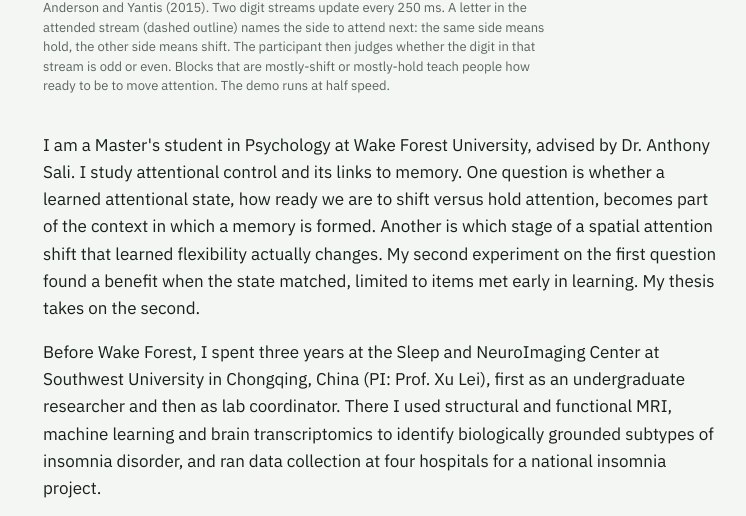
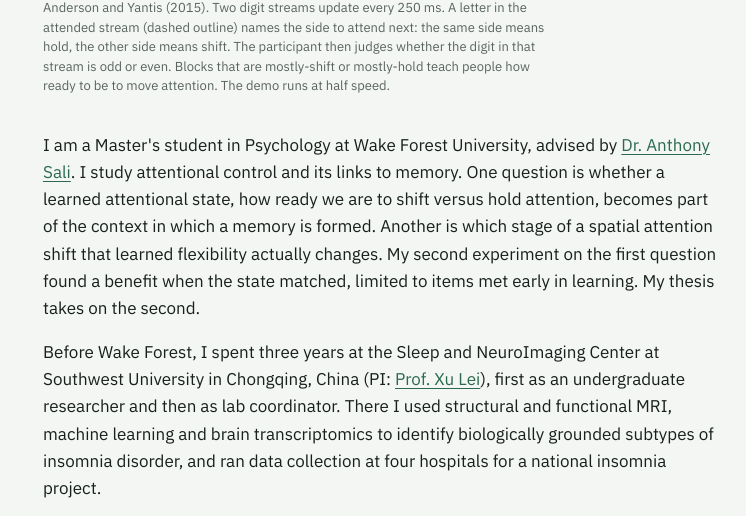
Before and after one commit to HollandSun/HollandSun.github.io, a plain HTML site: page index.html in a window 1280 px wide. Shown: the part 635-1151 px from the top of the page, 385-1131 px from the left. Drawn offline with Linux system fonts and the light colour scheme.

Commit message:
Link advisor pages for Dr. Anthony Sali and Prof. Xu Lei
Co-Authored-By: Claude Opus 5.5 <noreply@anthropic.com>

```diff
--- a/index.html
+++ b/index.html
@@ -358,8 +358,8 @@ footer { font-family: var(--mono); font-size: var(--s1); color: var(--muted); pa
       </figure>
 
       <div class="prose">
-        <p>I am a Master's student in Psychology at Wake Forest University, advised by Dr. Anthony Sali. I study attentional control and its links to memory. One question is whether a learned attentional state, how ready we are to shift versus hold attention, becomes part of the context in which a memory is formed. Another is which stage of a spatial attention shift that learned flexibility actually changes. My second experiment on the first question found a benefit when the state matched, limited to items met early in learning. My thesis takes on the second.</p>
-        <p>Before Wake Forest, I spent three years at the Sleep and NeuroImaging Center at Southwest University in Chongqing, China (PI: Prof. Xu Lei), first as an undergraduate researcher and then as lab coordinator. There I used structural and functional MRI, machine learning and brain transcriptomics to identify biologically grounded subtypes of insomnia disorder, and ran data collection at four hospitals for a national insomnia project.</p>
+        <p>I am a Master's student in Psychology at Wake Forest University, advised by <a href="https://psychology.wfu.edu/anthony-sali/" target="_blank" rel="noopener">Dr. Anthony Sali</a>. I study attentional control and its links to memory. One question is whether a learned attentional state, how ready we are to shift versus hold attention, becomes part of the context in which a memory is formed. Another is which stage of a spatial attention shift that learned flexibility actually changes. My second experiment on the first question found a benefit when the state matched, limited to items met early in learning. My thesis takes on the second.</p>
+        <p>Before Wake Forest, I spent three years at the Sleep and NeuroImaging Center at Southwest University in Chongqing, China (PI: <a href="http://www.leixulab.net/lei.asp" target="_blank" rel="noopener">Prof. Xu Lei</a>), first as an undergraduate researcher and then as lab coordinator. There I used structural and functional MRI, machine learning and brain transcriptomics to identify biologically grounded subtypes of insomnia disorder, and ran data collection at four hospitals for a national insomnia project.</p>
         <ul class="chips" aria-label="Research interests">
           <li>Attentional flexibility</li>
           <li>Encoding specificity</li>
@@ -680,7 +680,7 @@ footer { font-family: var(--mono); font-size: var(--s1); color: var(--muted); pa
         <div>
           <h3>Education</h3>
           <ul class="list">
-            <li><span class="k">M.S. in Psychology</span><span class="v">Wake Forest University · Advisor: Dr. Anthony Sali</span><span class="v">Thesis: <a href="#thesis">The temporal dynamics of learned attentional flexibility: Investigating the role of disengagement</a></span><span class="v">Coursework: Research Design and Analysis I &amp; II, Human Cognition, Data Science for Psychologists, Biological Psychology</span><span class="d">2025–2027 (expected)</span></li>
+            <li><span class="k">M.S. in Psychology</span><span class="v">Wake Forest University · Advisor: <a href="https://psychology.wfu.edu/anthony-sali/" target="_blank" rel="noopener">Dr. Anthony Sali</a></span><span class="v">Thesis: <a href="#thesis">The temporal dynamics of learned attentional flexibility: Investigating the role of disengagement</a></span><span class="v">Coursework: Research Design and Analysis I &amp; II, Human Cognition, Data Science for Psychologists, Biological Psychology</span><span class="d">2025–2027 (expected)</span></li>
             <li><span class="k">B.S. in Psychology</span><span class="v">Southwest University, Chongqing · Advisor: Dr. Yuan Liu</span><span class="v">Coursework: Cognitive Psychology, Physiological Psychology, Perception, Advanced MRI Methods, Biological Statistics and Experimental Design</span><span class="d">2019–2023</span></li>
           </ul>
         </div>
@@ -697,7 +697,7 @@ footer { font-family: var(--mono); font-size: var(--s1); color: var(--muted); pa
           <ul class="list">
             <li>
               <span class="k">Lab Coordinator, Sleep and NeuroImaging Center, Southwest University</span>
-              <span class="v">PI: Prof. Xu Lei. Main project: a National Key R&amp;D Program subproject on the cognitive neuroscience of insomnia subtypes and common comorbidities.</span>
+              <span class="v">PI: <a href="http://www.leixulab.net/lei.asp" target="_blank" rel="noopener">Prof. Xu Lei</a>. Main project: a National Key R&amp;D Program subproject on the cognitive neuroscience of insomnia subtypes and common comorbidities.</span>
               <ul class="sub">
                 <li>Led off-site data collection at four hospitals in Chongqing: scheduling, liaison with physicians, and the travel and equipment budget.</li>
                 <li>Led data collection for about 150 insomnia patients, out of about 600 participants recruited by the team: portable sleep EEG, actigraphy, cognitive tasks and questionnaires.</li>
```
